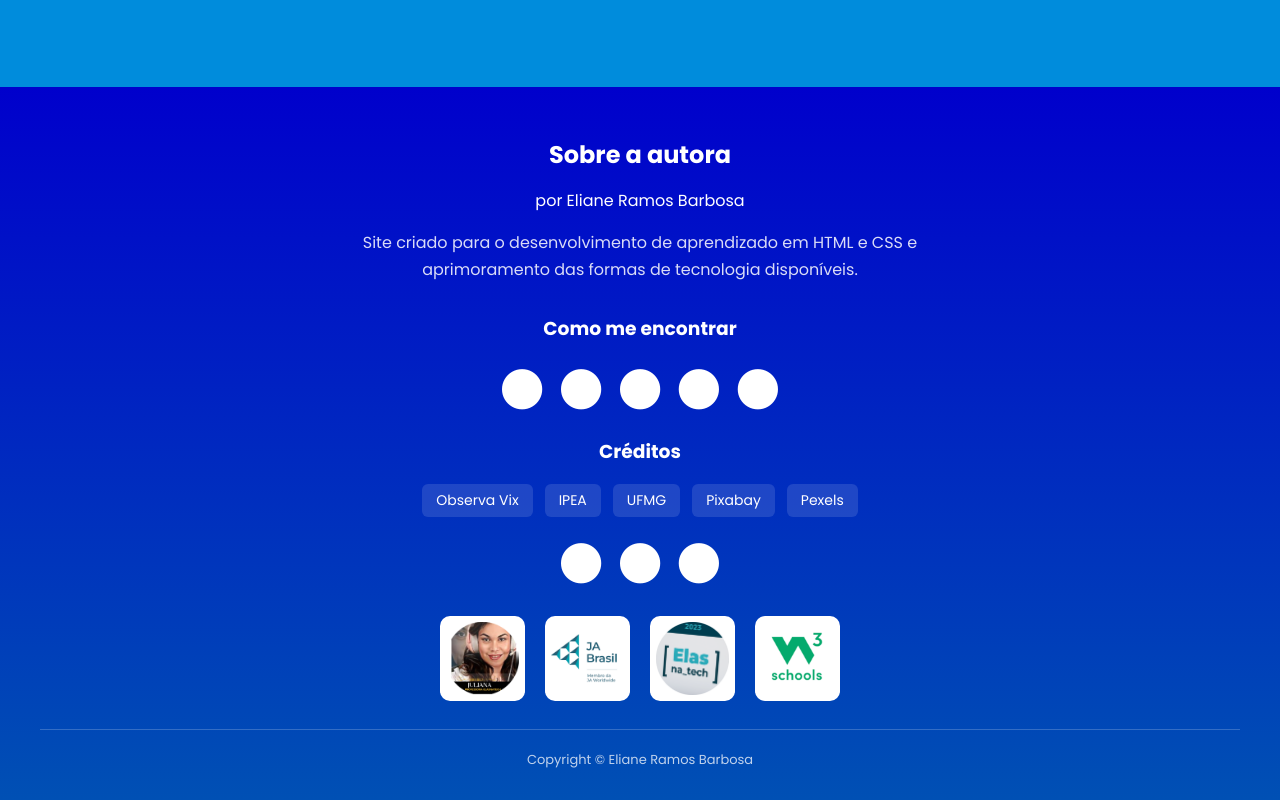
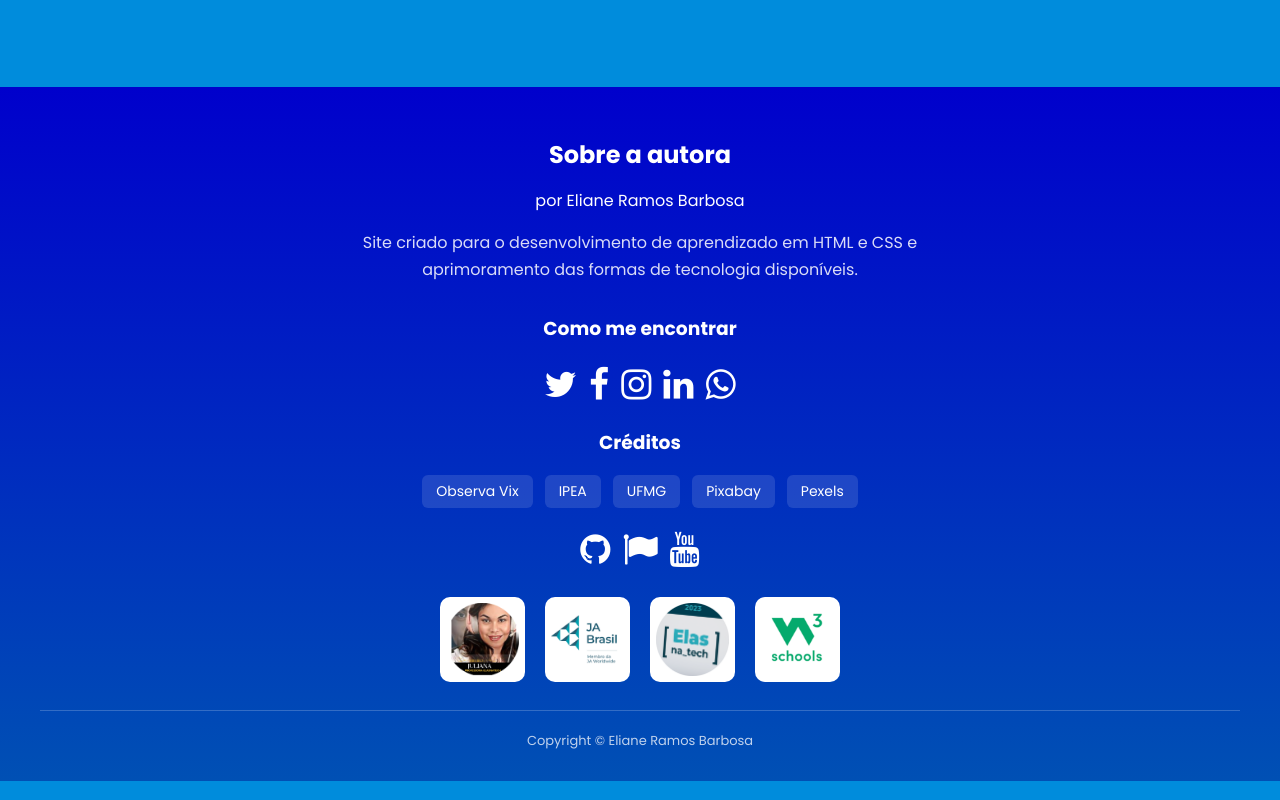
Before and after one commit to elianerbarbosa/ods8-site, a plain HTML site: page index.html in a window 1280 px wide. Shown: the part 3626-4426 px from the top of the page. Drawn offline with Linux system fonts and the light colour scheme; a script that the page names is missing.

Commit message:
Update index.html

```diff
--- a/index.html
+++ b/index.html
@@ -169,19 +169,19 @@
 
         <nav class="redes-sociais" aria-label="Redes sociais">
           <a href="https://www.twitter.com/elianeli25"               target="_blank" rel="noopener noreferrer" aria-label="Twitter">
-            <span class="fa-stack fa-lg"><i class="fa fa-circle fa-stack-2x" aria-hidden="true"></i><i class="fa fa-twitter fa-stack-1x fa-inverse" aria-hidden="true"></i></span>
+            <i class="fa fa-twitter fa-2x" aria-hidden="true"></i>
           </a>
           <a href="https://www.facebook.com/eliane.ramos.148"         target="_blank" rel="noopener noreferrer" aria-label="Facebook">
-            <span class="fa-stack fa-lg"><i class="fa fa-circle fa-stack-2x" aria-hidden="true"></i><i class="fa fa-facebook fa-stack-1x fa-inverse" aria-hidden="true"></i></span>
+            <i class="fa fa-facebook fa-2x" aria-hidden="true"></i>
           </a>
           <a href="https://www.instagram.com/elianeli25"              target="_blank" rel="noopener noreferrer" aria-label="Instagram">
-            <span class="fa-stack fa-lg"><i class="fa fa-circle fa-stack-2x" aria-hidden="true"></i><i class="fa fa-instagram fa-stack-1x fa-inverse" aria-hidden="true"></i></span>
+            <i class="fa fa-instagram fa-2x" aria-hidden="true"></i>
           </a>
           <a href="https://www.linkedin.com/in/elianeramosbarbosa-erb" target="_blank" rel="noopener noreferrer" aria-label="LinkedIn">
-            <span class="fa-stack fa-lg"><i class="fa fa-circle fa-stack-2x" aria-hidden="true"></i><i class="fa fa-linkedin fa-stack-1x fa-inverse" aria-hidden="true"></i></span>
+            <i class="fa fa-linkedin fa-2x" aria-hidden="true"></i>
           </a>
           <a href="https://wa.me/5511997732399"                       target="_blank" rel="noopener noreferrer" aria-label="WhatsApp">
-            <span class="fa-stack fa-lg"><i class="fa fa-circle fa-stack-2x" aria-hidden="true"></i><i class="fa fa-whatsapp fa-stack-1x fa-inverse" aria-hidden="true"></i></span>
+            <i class="fa fa-whatsapp fa-2x" aria-hidden="true"></i>
           </a>
         </nav>
 
@@ -197,13 +197,13 @@
 
           <nav class="redes-sociais" aria-label="Links de crédito">
             <a href="https://github.com/elianerbarbosa" target="_blank" rel="noopener noreferrer" aria-label="GitHub">
-              <span class="fa-stack fa-lg"><i class="fa fa-circle fa-stack-2x" aria-hidden="true"></i><i class="fa fa-github fa-stack-1x fa-inverse" aria-hidden="true"></i></span>
+              <i class="fa fa-github fa-2x" aria-hidden="true"></i>
             </a>
             <a href="https://fontawesome.com/v4/icons/" target="_blank" rel="noopener noreferrer" aria-label="Font Awesome">
-              <span class="fa-stack fa-lg"><i class="fa fa-circle fa-stack-2x" aria-hidden="true"></i><i class="fa fa-flag fa-stack-1x fa-inverse" aria-hidden="true"></i></span>
+              <i class="fa fa-flag fa-2x" aria-hidden="true"></i>
             </a>
             <a href="https://www.youtube.com/" target="_blank" rel="noopener noreferrer" aria-label="YouTube">
-              <span class="fa-stack fa-lg"><i class="fa fa-circle fa-stack-2x" aria-hidden="true"></i><i class="fa fa-youtube fa-stack-1x fa-inverse" aria-hidden="true"></i></span>
+              <i class="fa fa-youtube fa-2x" aria-hidden="true"></i>
             </a>
           </nav>
 
```
